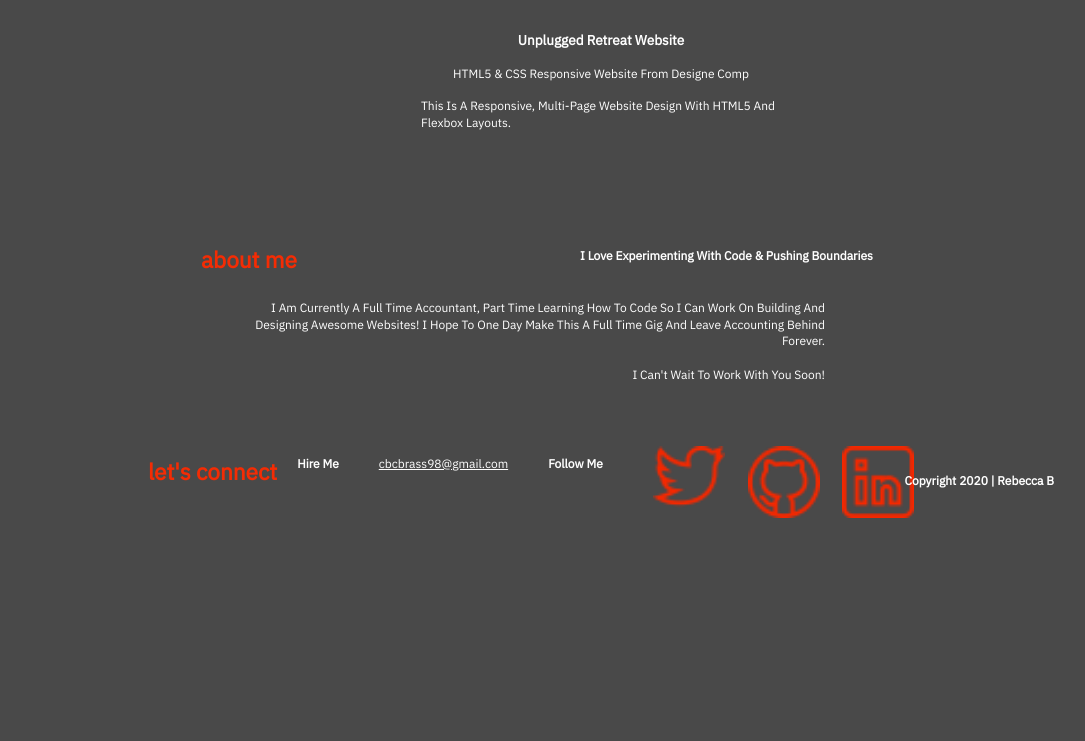
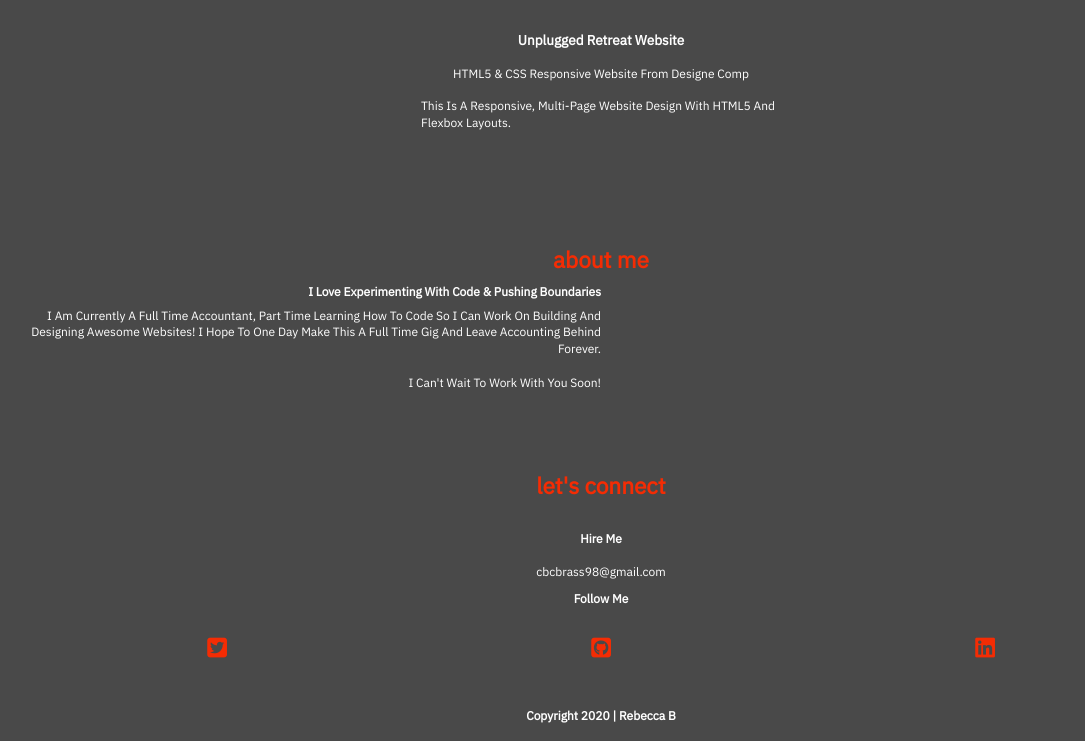
Before and after one commit to RebeccaBdesigns/Portfolio, a plain HTML site: page index.html in a window 1280 px wide. Shown: the part 1480-2221 px from the top of the page, without its empty margins (39-1124 px from the left). Before the commit the page ends 2028 px from the top, so only its background shows below. Drawn offline with Linux system fonts and the light colour scheme; a script that the page names is missing.

Commit message:
Update flex box styles to portfolio and footer

```diff
--- a/css/main.css
+++ b/css/main.css
@@ -258,7 +258,6 @@ h1 span{
 }
 
 .portfolio .site-notes {
-
   text-align: left;
   padding-top: 20px;
   padding-bottom: 40px;
@@ -272,10 +271,7 @@ h1 span{
 /****************************about me styling *********************/
 
 .about .content-wrapper {
-  display: flex;
-  justify-content: center;
-  align-content: center;
-  flex-flow: row wrap;
+  max-width: 90%
 }
 
 .about {
@@ -284,6 +280,10 @@ h1 span{
   background-position: center;
   background-size: auto;
   background-repeat: no-repeat;
+  display: flex;
+  justify-content: center;
+  align-content: center;
+  flex-flow: row wrap;
   width: 100%;
 }
 
@@ -297,23 +297,22 @@ h1 span{
 
 .about h4 {
   font-weight: bold;
-}
-
-.about h4 {
   color: white;
   text-align: right;
   width: 50%;
   line-height: 32px;
+  margin: 0;
 }
 
 .about p {
   color: white;
   text-align: right;
   width: 50%;
+  margin: 0;
 }
 
 /*************************contact styling **********************/
-.contact .content-wrapper{
+.contact {
   width: 100%;
   display: flex;
   justify-content: center;
@@ -326,35 +325,44 @@ h1 span{
   text-align: center;
   text-transform: lowercase;
   padding-top: 20px;
+  padding-bottom: 100px
   margin: 0;
 }
 
 .contact h4{
+  text-align: center;
   font-weight: bold;
-  padding: 20px;
+  padding-top: 10px;
   margin: 0;
 }
 
-.contact a {
+.contact .email {
+  display: flex;
+  justify-content: center;
+  align-content: center;
+  padding: 0;
+  margin: 0;s
+}
+
+.contact .email a {
   color: white;
-  text-transform: lowercase;
-  padding: 20px;
+  text-decoration: none;
+  text-transform:lowercase;
+  padding: 0px;
   margin: 0;
 }
 
-.contact ul {
-  margin: 0;
-  padding: 0;
+.contact .social {
+  display: flex;
+  justify-content: space-around;
+  align-content: center;
 }
 
-.contact ul li {
-  display: inline-block;
+.contact .social i {
+  color: #F42C04;
   text-decoration: none;
-  text-align: center;
-  padding: 10px;
-  margin: 0;
+  font-size: 1.88em;
 }
-
 
 /* ==========================================================================
    Helper classes
--- a/index.html
+++ b/index.html
@@ -15,7 +15,7 @@
         <link rel="stylesheet" href="css/main.css">
         <link href="https://fonts.googleapis.com/css2?family=Source+Code+Pro:wght@200&display=swap" rel="stylesheet">
         <link href="https://fonts.googleapis.com/css2?family=IBM+Plex+Sans&display=swap" rel="stylesheet">
-
+        <script src="https://kit.fontawesome.com/cdef1c92fe.js" crossorigin="anonymous"></script>
 
     </head>
     <body>
@@ -109,15 +109,20 @@
         <footer>
           <section class="contact">
                 <div class="content-wrapper">
-                          <h2>let's connect</h2>
-                            <h4>hire me</h4><br>
+                    <h2>let's connect</h2>
+                        <h4>hire me</h4><br>
+                          <div class="email">
                             <a href="mailto:cbcbrass98@gmail.com" target="_blank">cbcbrass98@gmail.com</a>
-                            <h4>follow me</h4><br>
-                                <ul>
-                                    <li><a href="https://twitter.com/cbcbrass98" target="_blank"><img src="img/twitter.png" alt="twitter icon"/></a></li>
-                                    <li><a href="https://www.github.com/cbcbrass98" target="_blank"><img src="img/github.png" alt="github icon"/></a></li>
-                                    <li><a href="https://www.linkedin.com/in/rebeccanbowers" target="_blank"><img src="img/linkedin.png" alt="linkedin icon"/></a></li>
-                                </ul>
+                          </div>
+                        <h4>follow me</h4><br>
+                          <div class="social">
+                            <p><a href="https://twitter.com/cbcbrass98" target="_blank"><i class="fab fa-twitter-square"></i></a>
+                            </p>
+                            <p><a href="https://www.github.com/cbcbrass98" target="_blank"><i class="fab fa-github-square"></i></a>
+                            </p>
+                            <p><a href="https://www.linkedin.com/in/rebeccanbowers" target="_blank"><i class="fab fa-linkedin"></i></a>
+                            </p>
+                          </div>
                 </div>
           </section>
               <section class="copyright">
```
